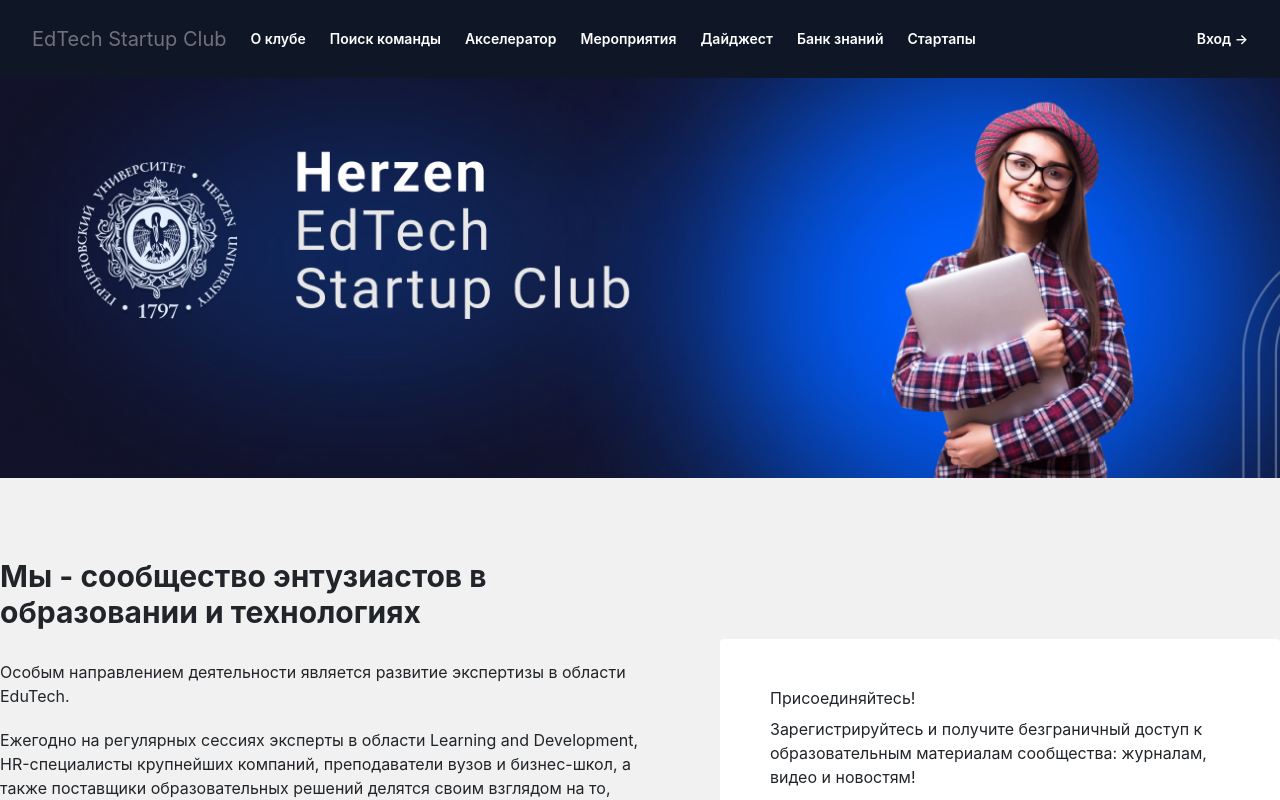
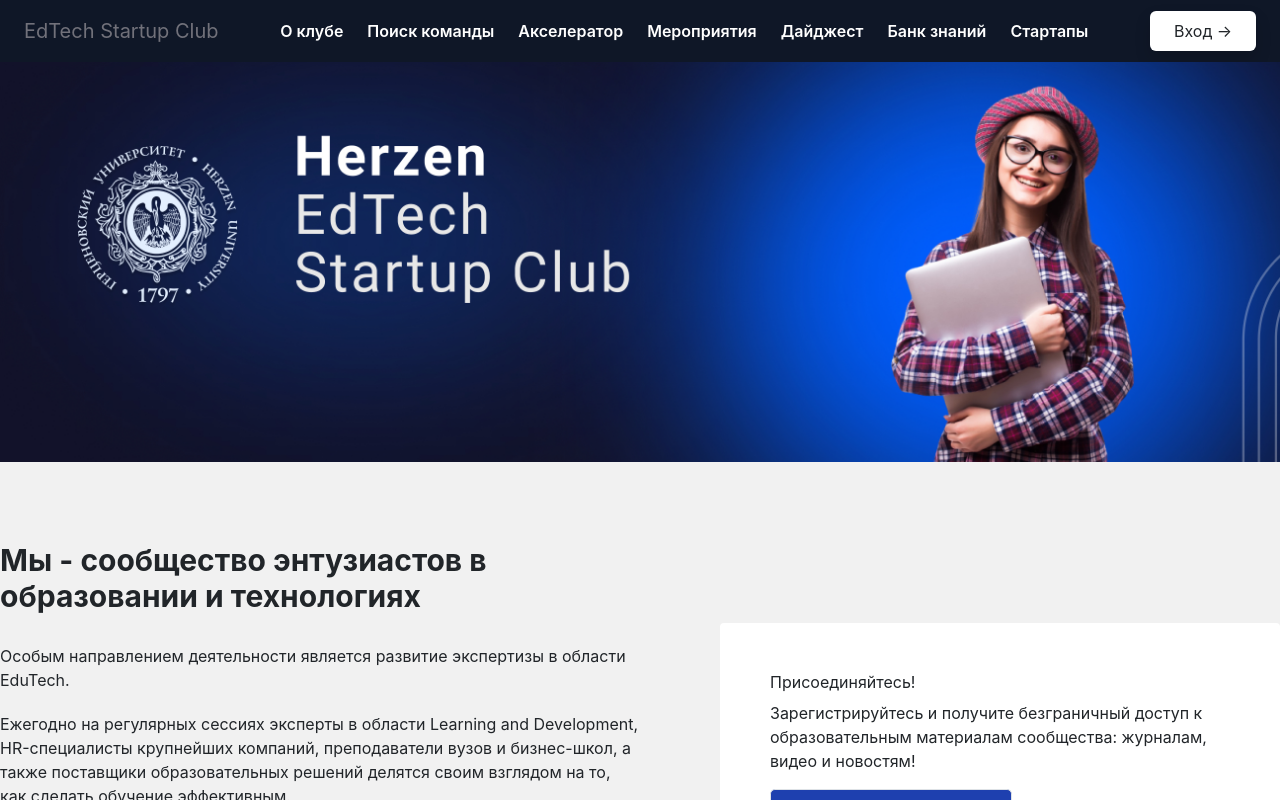
Before and after one commit to tantarin/edtech-club-frontend, a React (Create React App) app: page / in a window 1280 px wide. Shown: the top 800 px of the page. Built offline with nearby package versions, Linux system fonts and the light colour scheme.

Commit message:
кнопки

```diff
--- a/src/components/Header/Header.tsx
+++ b/src/components/Header/Header.tsx
@@ -1,9 +1,7 @@
 import { useState } from "react";
-import { Dialog, Popover } from "@headlessui/react";
-import { XMarkIcon } from "@heroicons/react/24/outline";
+import { Link } from "react-router-dom";
 import IUser from "../../types/user.type";
 import { urls } from "../../config/config";
-import { Link } from "react-router-dom";
 
 const pages = [
   {
@@ -43,32 +41,69 @@ type HeaderProps = {
 
 export default function Header(props: HeaderProps) {
   const { currentUser, logOut } = props;
-
-  const [mobileMenuOpen, setMobileMenuOpen] = useState(false);
+  const [navbar, setNavbar] = useState(false);
 
   return (
-    <header className="bg-[#0F1727]">
-      <nav
-        className="mx-auto flex max-w-7xl items-center justify-between p-6 lg:px-8"
-        aria-label="Global"
-      >
-        <Popover.Group className="hidden items-center lg:flex lg:gap-x-6">
+      <nav className="w-full bg-[#0F1727] shadow">
+        <div className="justify-between px-4 mx-auto lg:max-w-7xl md:items-center md:flex md:px-8">
+          <div>
+            <div className="flex items-center justify-between py-3 md:py-3 md:block">
               <Link
                   to={urls.main}
                   className="text-[20px] text-gray hover:text-gray hover:no-underline"
               >
                 EdTech Startup Club
               </Link>
-          {pages.map(page => (
-            <Link
-              key={page.href}
-              className="text-sm font-semibold leading-6 text-white"
-              to={page.href}
+              <div className="md:hidden">
+                <button
+                    className="p-2 text-gray-700 rounded-md outline-none focus:border-gray-400 focus:border"
+                    onClick={() => setNavbar(!navbar)}
                 >
+                  {navbar ? (
+                      <svg
+                          xmlns="http://www.w3.org/2000/svg"
+                          className="w-6 h-6 text-white"
+                          viewBox="0 0 20 20"
+                          fill="currentColor"
+                      >
+                        <path
+                            fillRule="evenodd"
+                            d="M4.293 4.293a1 1 0 011.414 0L10 8.586l4.293-4.293a1 1 0 111.414 1.414L11.414 10l4.293 4.293a1 1 0 01-1.414 1.414L10 11.414l-4.293 4.293a1 1 0 01-1.414-1.414L8.586 10 4.293 5.707a1 1 0 010-1.414z"
+                            clipRule="evenodd"
+                        />
+                      </svg>
+                  ) : (
+                      <svg
+                          xmlns="http://www.w3.org/2000/svg"
+                          className="w-6 h-6 text-white"
+                          fill="none"
+                          viewBox="0 0 24 24"
+                          stroke="currentColor"
+                          strokeWidth={2}
+                      >
+                        <path
+                            strokeLinecap="round"
+                            strokeLinejoin="round"
+                            d="M4 6h16M4 12h16M4 18h16"
+                        />
+                      </svg>
+                  )}
+                </button>
+              </div>
+            </div>
+          </div>
+
+          <ul className="items-center justify-center space-y-8 md:flex md:space-x-6 md:space-y-0 my-0">
+              {pages.map((page, index) => (
+                  <li key={index}>
+                    <a href={page.href}
+                        className="font-semibold text-gray-600 hover:text-blue-600 text-white">
                       {page.name}
-            </Link>
+                    </a>
+                  </li>
               ))}
-        </Popover.Group>
+            </ul>
+          <div className="hidden md:inline-block">
             <div className="hidden lg:flex lg:flex-1 lg:justify-end">
               {currentUser ? (
                   <div className="flex gap-x-[15px]">
@@ -89,76 +124,14 @@ export default function Header(props: HeaderProps) {
               ) : (
                   <Link
                       to="/login"
-              className="text-sm font-semibold leading-6 text-white"
+                      className="px-4 py-2 text-gray-800 bg-white rounded-md shadow hover:bg-gray-100"
                   >
                     Вход <span aria-hidden="true">&rarr;</span>
                   </Link>
               )}
             </div>
-      </nav>
-      <Dialog
-        as="div"
-        className="lg:hidden"
-        open={mobileMenuOpen}
-        onClose={setMobileMenuOpen}
-      >
-        <div className="fixed inset-0 z-10" />
-        <Dialog.Panel className="fixed inset-y-0 right-0 z-10 w-full overflow-y-auto bg-white px-6 py-6 sm:max-w-sm sm:ring-1 sm:ring-gray-900/10">
-          <div className="flex items-center justify-between">
-            <a href="#" className="-m-1.5 p-1.5">
-              <span className="sr-only">Your Company</span>
-              <img
-                className="h-8 w-auto"
-                src="https://tailwindui.com/img/logos/mark.svg?color=indigo&shade=600"
-                alt=""
-              />
-            </a>
-            <button
-              type="button"
-              className="-m-2.5 rounded-md p-2.5 text-gray-700"
-              onClick={() => setMobileMenuOpen(false)}
-            >
-              <span className="sr-only">Close menu</span>
-              <XMarkIcon className="h-6 w-6" aria-hidden="true" />
-            </button>
-          </div>
-          <div className="mt-6 flow-root">
-            <div className="-my-6 divide-y divide-gray-500/10">
-              <div className="space-y-2 py-6">
-                <Link to={urls.main} className="text-[20px] text-gray">
-                  EdTech Startup Club
-                </Link>
-                {pages.map(page => (
-                  <Link
-                    key={page.href}
-                    className="-mx-3 block rounded-lg px-3 py-2 text-base font-semibold leading-7 text-white hover:bg-gray-50"
-                    to={page.href}
-                  >
-                    {page.name}
-                  </Link>
-                ))}
-              </div>
-              <div className="py-6">
-                {currentUser ? (
-                  <div>
-                    <Link to={urls.profile}> {currentUser.username || "Testirovchik"}</Link>
-                    <button onClick={logOut}>Выход</button>
-                  </div>
-                ) : (
-                  <Link to="/login" className="text-sm font-semibold leading-6 text-white">
-                    Вход <span aria-hidden="true">&rarr;</span>
-                  </Link>
-                )}
-              </div>
-              <li className="py-6">
-                <Link to={urls.register} className="text-sm font-semibold leading-6 text-white">
-                  Регистрация <span aria-hidden="true">&rarr;</span>
-                </Link>
-              </li>
           </div>
         </div>
-        </Dialog.Panel>
-      </Dialog>
-    </header>
+      </nav>
   );
 }
--- a/src/config/config.ts
+++ b/src/config/config.ts
@@ -1,6 +1,6 @@
-export const API_URL: string = "https://edtech.sptm.dev/api/auth/";
-export const API_URL_TEST: string = "https://edtech.sptm.dev/api/test/";
-//export const API_URL_TEST: string = "http://localhost:8099/api/test/";
+export const API_URL: string = "http://91.219.151.180:3000/";
+//export const API_URL_TEST: string = "https://edtech.sptm.dev/api/test/";
+export const API_URL_TEST: string = "http://localhost:8099/api/test/";
 
 export const urls = {
   main: "/",
```
Lines whose indentation alone changed are shown as unchanged.
